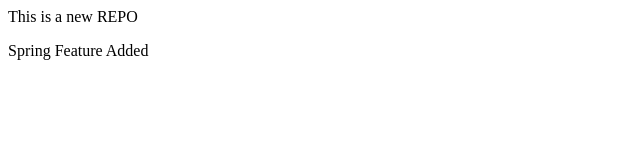
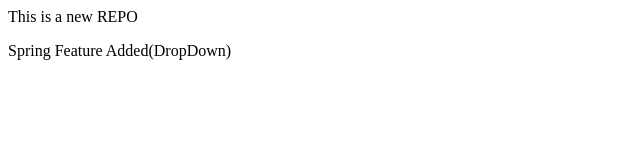
Before and after one commit to Shivam4564/localrepo, a plain HTML site: page index.html in a window 1280 px wide. Shown: the full height of the page, 0-640 px from the left. Drawn offline with Linux system fonts and the light colour scheme.

```diff
--- a/index.html
+++ b/index.html
@@ -1,2 +1,2 @@
 <p> This is a new REPO</p>
-<p>Spring Feature Added</p>
+<p>Spring Feature Added(DropDown)</p>
```
